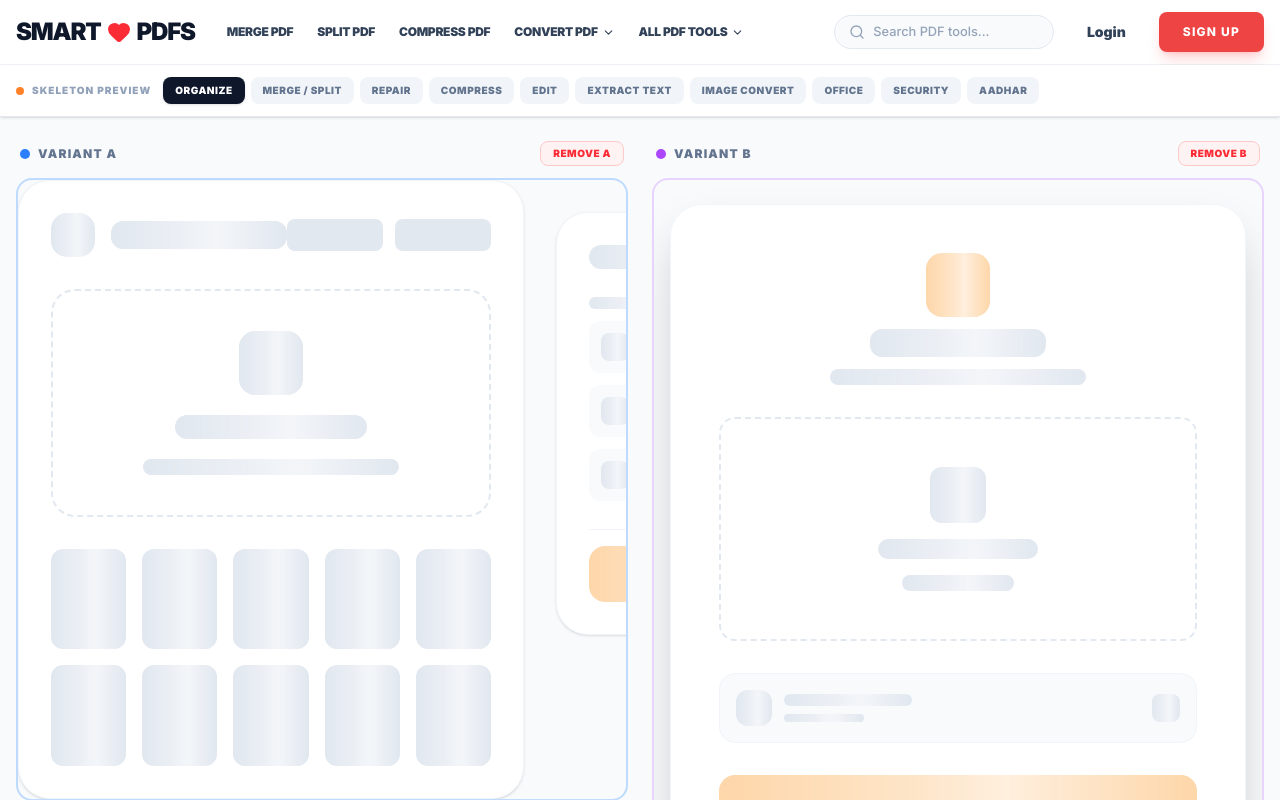
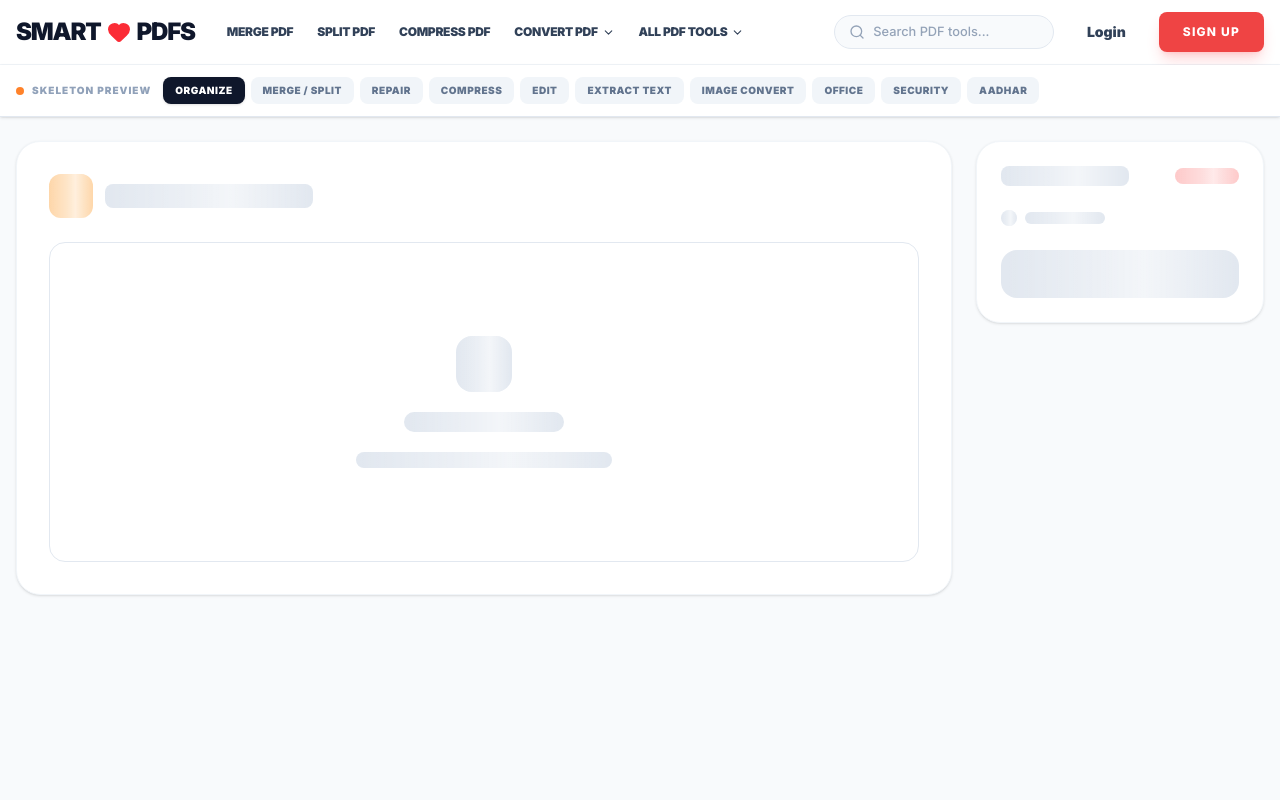
Before and after one commit to Hardik160998/PDF-Tools, a Next.js app: page /skeleton-preview in a window 1280 px wide. Shown: the top 800 px of the page. Built offline with nearby package versions, Linux system fonts and the light colour scheme.

Commit message:
all pages in sckelation view add

```diff
--- a/src/app/page.tsx
+++ b/src/app/page.tsx
@@ -183,7 +183,7 @@ export default function Home() {
       {/* Tools Grid */}
       <section className="container mx-auto px-4 pb-20">
         {isLoading ? (
-          <SkeletonGrid count={filteredTools.length || 16} />
+          <SkeletonGrid count={filteredTools.length || 16} categories={filteredTools.map(t => t.category)} />
         ) : (
           <div className="grid grid-cols-1 sm:grid-cols-2 lg:grid-cols-3 xl:grid-cols-4 lg:grid-cols-5 gap-6 animate-fade-in">
             {filteredTools.map((tool) => {
--- a/src/app/skeleton-preview/page.tsx
+++ b/src/app/skeleton-preview/page.tsx
@@ -2,13 +2,13 @@
 
 import { useState } from 'react';
 import {
-  OrganizeSkeletonA, OrganizeSkeletonB,
+  OrganizeSkeletonA,
   MergeSplitSkeletonA, MergeSplitSkeletonB,
   RepairSkeleton, CenteredCardSkeleton,
 } from '@/app/tool/[id]/skeletons';
 
 const TABS = [
-  { label: 'Organize',      key: 'organize', ab: true  },
+  { label: 'Organize',      key: 'organize', ab: false },
   { label: 'Merge / Split', key: 'merge',    ab: true  },
   { label: 'Repair',        key: 'repair',   ab: false },
   { label: 'Compress',      key: 'compress', ab: false },
@@ -22,7 +22,7 @@ const TABS = [
 
 function getSkeletons(id: string) {
   switch (id) {
-    case 'organize': return { A: <OrganizeSkeletonA />,                        B: <OrganizeSkeletonB /> };
+    case 'organize': return { A: <OrganizeSkeletonA />, B: null };
     case 'merge':    return { A: <MergeSplitSkeletonA />,                      B: <MergeSplitSkeletonB /> };
     case 'repair':   return { A: <RepairSkeleton />,                           B: null };
     case 'compress': return { A: <CenteredCardSkeleton accent="rgb(187 247 208)" />, B: null };
--- a/src/app/tool/[id]/loading.tsx
+++ /dev/null
@@ -1,9 +0,0 @@
-import { CenteredCardSkeleton } from './skeletons';
-
-export default function ToolLoading() {
-  return (
-    <div className="container mx-auto px-4 py-4 sm:py-8 max-w-7xl">
-      <CenteredCardSkeleton />
-    </div>
-  );
-}
--- a/src/app/tool/[id]/skeletons.tsx
+++ b/src/app/tool/[id]/skeletons.tsx
@@ -40,65 +40,45 @@ function ToolCardSkeleton({ accent = 'rgb(254 215 170)', fileCards = 1 }: { acce
 ══════════════════════════════════════════════════════ */
 export function OrganizeSkeletonA() {
   return (
-    <div className="min-h-[70vh] flex flex-col lg:flex-row gap-8 items-start">
-      <div className="flex-1 w-full bg-white dark:bg-slate-800 rounded-[2rem] border border-slate-100 dark:border-slate-700 shadow-sm p-6 sm:p-8 min-h-[600px] flex flex-col gap-8">
-        <div className="flex items-center justify-between">
-          <div className="flex items-center gap-4">
-            <S className="w-11 h-11 rounded-2xl" />
-            <S className="w-44 h-7 rounded-xl" />
-          </div>
-          <div className="hidden sm:flex gap-3">
-            <S className="w-24 h-8 rounded-lg" />
-            <S className="w-24 h-8 rounded-lg" />
-          </div>
+    <div className="min-h-[70vh] flex flex-col lg:flex-row gap-6 items-start">
+      {/* Main panel — matches screenshot exactly */}
+      <div className="flex-1 w-full bg-white dark:bg-slate-800 rounded-[1.5rem] border border-slate-100 dark:border-slate-700 shadow-sm p-6 sm:p-8 flex flex-col gap-6">
+        {/* Header: orange icon + VISUAL ORGANIZER title */}
+        <div className="flex items-center gap-3">
+          <S className="w-11 h-11 rounded-xl" style={{ backgroundColor: 'rgb(254 215 170)' }} />
+          <S className="w-52 h-6 rounded-lg" />
         </div>
-        <div className="border-2 border-dashed border-slate-200 dark:border-slate-700 rounded-3xl flex flex-col items-center justify-center gap-5 p-10 min-h-[200px]">
-          <S className="w-16 h-16 rounded-2xl" />
-          <S className="w-48 h-6 rounded-xl" />
+
+        {/* Large drop zone */}
+        <div className="border border-slate-200 dark:border-slate-700 rounded-2xl flex flex-col items-center justify-center gap-5 min-h-[320px] p-10">
+          <S className="w-14 h-14 rounded-2xl" />
+          <S className="w-40 h-5 rounded-xl" />
           <S className="w-64 h-4 rounded-lg" />
         </div>
-        <div className="grid grid-cols-3 sm:grid-cols-4 xl:grid-cols-5 gap-3 sm:gap-4">
-          {Array.from({ length: 10 }).map((_, i) => (
-            <S key={i} className="aspect-[3/4] rounded-xl"
-              style={{ animationDelay: `${i * 0.07}s` } as React.CSSProperties} />
-          ))}
+      </div>
+
+      {/* Sidebar — matches screenshot: title + reset, files(0) label, CTA button */}
+      <div className="w-full lg:w-72 bg-white dark:bg-slate-800 rounded-[1.5rem] border border-slate-100 dark:border-slate-700 shadow-sm p-6 space-y-6 sticky top-8">
+        {/* Organize PDF + Reset All */}
+        <div className="flex items-center justify-between">
+          <S className="w-32 h-5 rounded-lg" />
+          <S className="w-16 h-4 rounded-lg" style={{ backgroundColor: 'rgb(254 202 202)' }} />
         </div>
-      </div>
-      <div className="w-full lg:w-80 bg-white dark:bg-slate-800 rounded-[2rem] border border-slate-100 dark:border-slate-700 shadow-sm p-6 sm:p-8 space-y-7 sticky top-8">
-        <div className="flex items-center justify-between">
-          <S className="w-36 h-6 rounded-xl" />
-          <S className="w-16 h-4 rounded-lg" />
+
+        {/* Files (0) label */}
+        <div className="flex items-center gap-2">
+          <S className="w-4 h-4 rounded-full" />
+          <S className="w-20 h-3 rounded-md" />
         </div>
-        <div className="space-y-3">
-          <S className="w-20 h-3 rounded-md" />
-          {Array.from({ length: 3 }).map((_, i) => (
-            <div key={i} className="flex items-center gap-3 p-3 bg-slate-50 dark:bg-slate-900 rounded-xl">
-              <S className="w-7 h-7 rounded-lg shrink-0" />
-              <div className="flex-1 space-y-2">
-                <S className="w-full h-3 rounded-md" />
-                <S className="w-2/3 h-2 rounded-md" />
-              </div>
-            </div>
-          ))}
-        </div>
-        <div className="pt-4 border-t border-slate-100 dark:border-white/5">
-          <S className="w-full h-14 rounded-2xl" style={{ backgroundColor: 'rgb(254 215 170)' }} />
-        </div>
+
+        {/* Organize PDF CTA button */}
+        <S className="w-full h-12 rounded-2xl" style={{ backgroundColor: 'rgb(226 232 240)' }} />
       </div>
     </div>
   );
 }
 
-/* ══════════════════════════════════════════════════════
-   ORGANIZE — B: centered card style
-══════════════════════════════════════════════════════ */
-export function OrganizeSkeletonB() {
-  return (
-    <div className="max-w-2xl mx-auto py-6 px-4">
-      <ToolCardSkeleton accent="rgb(254 215 170)" fileCards={1} />
-    </div>
-  );
-}
+
 
 /* ══════════════════════════════════════════════════════
    MERGE / SPLIT — A: centered card + 2 file cards
@@ -166,50 +146,49 @@ export function MergeSplitSkeletonB() {
 export function RepairSkeleton() {
   return (
     <div className="flex flex-col lg:flex-row min-h-[calc(100vh-80px)] bg-slate-50 dark:bg-slate-900">
-      <div className="flex-1 p-6 sm:p-8 space-y-8">
+      {/* Left workspace */}
+      <div className="flex-1 p-6 sm:p-8 space-y-6">
+        {/* Header: REPAIR PDF FILES + Add Files button */}
         <div className="flex items-center justify-between">
-          <S className="w-52 h-8 rounded-xl" />
-          <S className="w-28 h-10 rounded-full" />
+          <S className="w-44 h-5 rounded-lg" />
+          <S className="w-24 h-9 rounded-full" style={{ backgroundColor: 'rgb(254 202 202)' }} />
         </div>
-        <div className="border-4 border-dashed border-slate-200 dark:border-slate-800 rounded-[3rem] p-16 sm:p-24 flex flex-col items-center gap-6">
-          <S className="w-20 h-20 rounded-3xl" />
-          <S className="w-56 h-6 rounded-xl" />
+
+        {/* Dashed drop zone */}
+        <div className="border-2 border-dashed border-slate-200 dark:border-slate-800 rounded-2xl flex flex-col items-center justify-center gap-4 min-h-[220px] p-10">
+          <S className="w-12 h-12 rounded-2xl" />
           <S className="w-44 h-4 rounded-lg" />
-        </div>
-        <div className="grid grid-cols-2 sm:grid-cols-3 md:grid-cols-4 gap-4">
-          {Array.from({ length: 4 }).map((_, i) => (
-            <S key={i} className="aspect-[3/4] rounded-2xl"
-              style={{ animationDelay: `${i * 0.1}s` } as React.CSSProperties} />
-          ))}
+          <S className="w-36 h-3 rounded-lg" />
         </div>
       </div>
-      <div className="w-full lg:w-[400px] bg-white dark:bg-slate-800 border-l border-slate-100 dark:border-slate-700 flex flex-col">
-        <div className="p-6 sm:p-8 space-y-8 flex-1">
-          <S className="w-40 h-9 rounded-xl" />
-          <div className="p-5 bg-blue-50 dark:bg-blue-500/10 rounded-2xl border border-blue-100 dark:border-blue-500/20 space-y-2">
-            <S className="w-full h-4 rounded-lg" />
-            <S className="w-4/5 h-3 rounded-lg" />
-            <S className="w-3/5 h-3 rounded-lg" />
+
+      {/* Right sidebar */}
+      <div className="w-full lg:w-[340px] bg-white dark:bg-slate-800 border-l border-slate-100 dark:border-slate-700 flex flex-col">
+        <div className="p-6 space-y-6 flex-1">
+          {/* Info box */}
+          <div className="p-4 bg-blue-50 dark:bg-blue-500/10 rounded-2xl border border-blue-100 dark:border-blue-500/20 space-y-2">
+            <div className="flex gap-2">
+              <S className="w-4 h-4 rounded-full shrink-0" style={{ backgroundColor: 'rgb(191 219 254)' }} />
+              <div className="flex-1 space-y-2">
+                <S className="w-full h-3 rounded-md" />
+                <S className="w-4/5 h-3 rounded-md" />
+                <S className="w-3/5 h-3 rounded-md" />
+              </div>
+            </div>
           </div>
-          <div className="space-y-3">
-            <div className="flex justify-between items-center">
-              <S className="w-28 h-3 rounded-md" />
-              <S className="w-8 h-5 rounded-full" />
-            </div>
-            {Array.from({ length: 3 }).map((_, i) => (
-              <div key={i} className="flex items-center justify-between p-3 bg-slate-50 dark:bg-slate-900 rounded-xl border border-slate-100 dark:border-slate-700">
-                <div className="flex items-center gap-3">
-                  <S className="w-4 h-4 rounded-full" />
-                  <S className="w-36 h-3 rounded-md" />
-                </div>
-                <S className="w-4 h-4 rounded-md" />
-              </div>
-            ))}
+
+          {/* Empty state: icon + text */}
+          <div className="flex flex-col items-center justify-center gap-3 py-10">
+            <S className="w-10 h-10 rounded-full" />
+            <S className="w-48 h-3 rounded-md" />
+            <S className="w-36 h-3 rounded-md" />
           </div>
         </div>
-        <div className="p-6 sm:p-8 border-t border-slate-100 dark:border-slate-700 bg-slate-50/50 dark:bg-slate-900/50 space-y-3">
-          <S className="w-full h-14 rounded-2xl" style={{ backgroundColor: 'rgb(254 202 202)' }} />
-          <S className="w-48 h-3 rounded-md mx-auto" />
+
+        {/* Bottom: Repair PDF button + powered by text */}
+        <div className="p-6 border-t border-slate-100 dark:border-slate-700 space-y-2">
+          <S className="w-full h-12 rounded-2xl" style={{ backgroundColor: 'rgb(226 232 240)' }} />
+          <S className="w-40 h-2 rounded-md mx-auto" />
         </div>
       </div>
     </div>
```
Also changed, not shown: src/components/SkeletonCard.tsx (+22 -11 lines), src/components/SkeletonGrid.tsx (+17 -4 lines).
